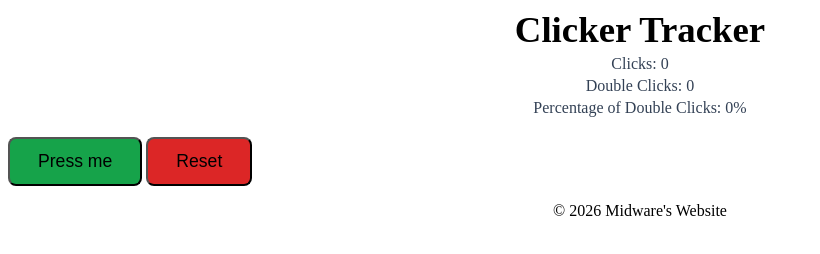
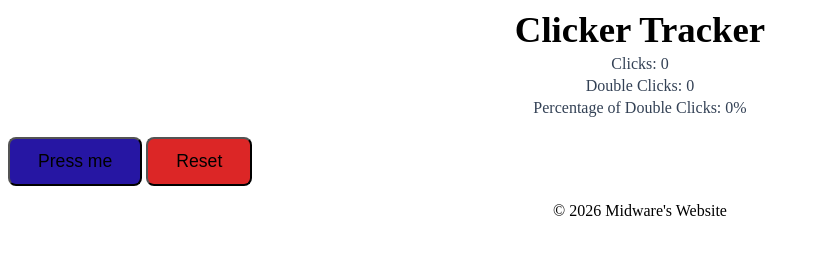
Before and after one commit to BlindVibe/midwareSite, a plain HTML site: page index.html in a window 1280 px wide. In both pictures the pointer is over the button "Press me". Shown: the whole page, without its empty margins (0-820 px from the left). Drawn offline with Linux system fonts and the light colour scheme.

Commit message:
fixed jon

```diff
--- a/make-it-pretty.css
+++ b/make-it-pretty.css
@@ -18,7 +18,7 @@ h1 {
 }
 
 #clickButton:hover {
-    background-color: #16a34a;
+    background-color: #2616a3;
 }
 
 /*Reset button*/
```
